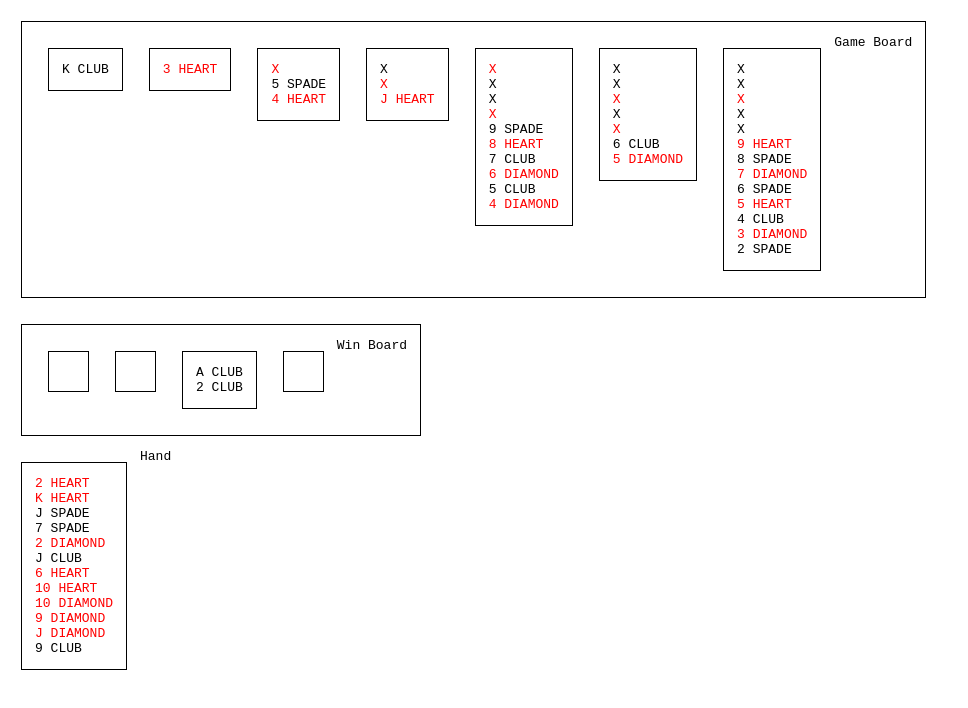
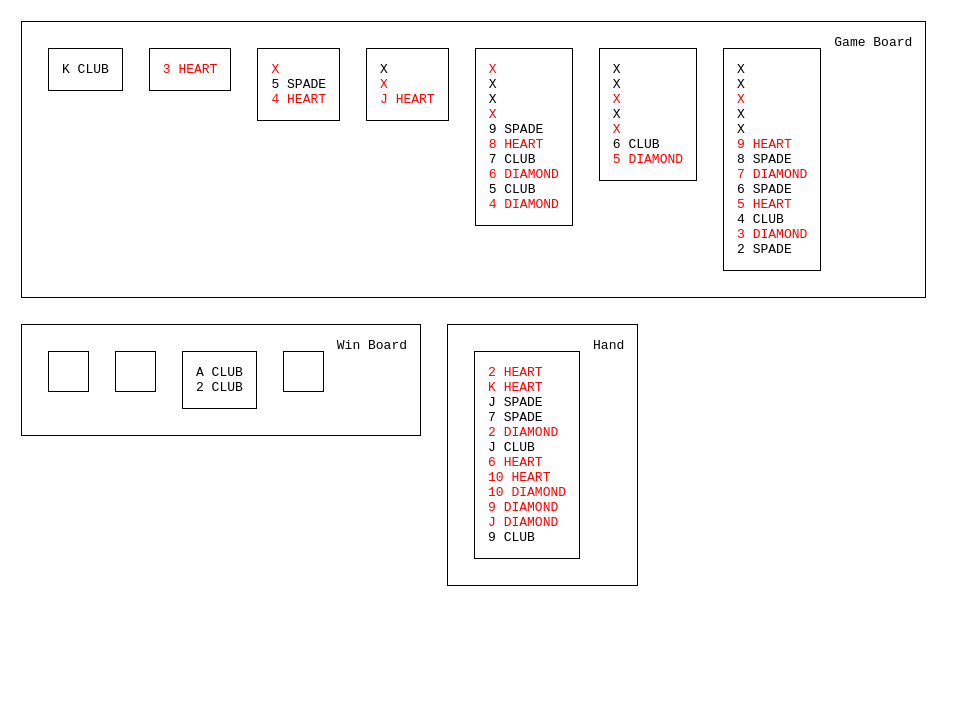
Before and after one commit to johnmlee101/SolitaireSolver, a plain HTML site: page index.html in a window 1280 px wide. Shown: the whole page, without its empty margins (0-968 px from the left). Drawn offline with nearby package versions, Linux system fonts and the light colour scheme.

Commit message:
Fix style

```diff
--- a/css/styles.css
+++ b/css/styles.css
@@ -12,7 +12,7 @@
     color: red;
 }
 
-.playBoard, .winBoard {
+.playBoard, .winBoard, .hand {
     display: inline-block;
     padding: 1em;
     border: solid 1px black;
```
